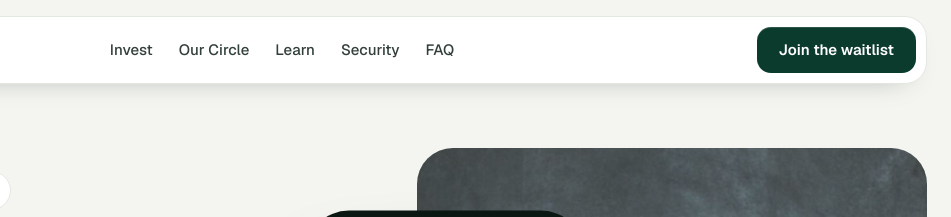
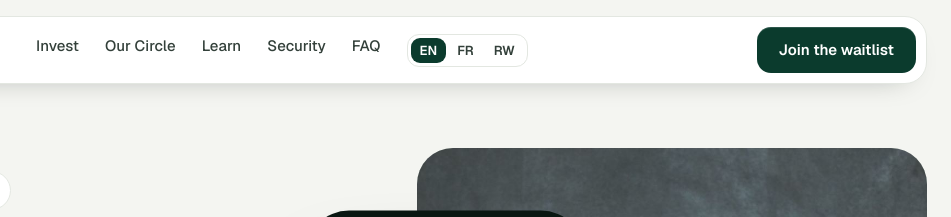
Before and after one commit to lynkinvest/lynk-website, a plain HTML site: page index.html in a window 1280 px wide. Shown: the top 217 px of the page, 329-1280 px from the left. Drawn offline with nearby package versions, Linux system fonts and the light colour scheme.

Commit message:
Add language switcher (EN/FR/RW)

```diff
--- a/css/styles.css
+++ b/css/styles.css
@@ -53,3 +53,11 @@ a{color:#0E7A50}a:hover{color:#0B3B2D}
   #navLinks.open{display:flex !important;flex-direction:column;gap:4px !important;position:absolute;top:calc(100% + 10px);left:0;right:0;background:#fff;border:1px solid rgb(227,231,225);border-radius:18px;box-shadow:rgba(11,20,16,.22) 0px 24px 44px -24px;padding:10px;z-index:60}
   #navLinks.open a{padding:13px 14px;border-radius:12px;font-size:17px;color:rgb(20,40,32) !important}
 }
+
+/* Language switcher */
+.lang-switch{display:inline-flex;gap:2px;padding:3px;border:1px solid rgb(227,231,225);border-radius:12px;background:#fff}
+.lang-switch button{border:0;background:transparent;font:600 13px Geist,Arial,sans-serif;color:#33403A;padding:6px 9px;border-radius:9px;cursor:pointer;line-height:1}
+.lang-switch button[aria-pressed="true"]{background:#0B3B2D;color:#fff}
+@media (max-width:760px){
+  #navLinks.open .lang-switch{align-self:flex-start;margin-top:6px}
+}
--- a/index.html
+++ b/index.html
@@ -25,9 +25,15 @@
         <a href="#learn" style="color: rgb(51, 64, 58); text-decoration: none;">Learn</a>
         <a href="#trust" style="color: rgb(51, 64, 58); text-decoration: none;">Security</a>
         <a href="#faq" style="color: rgb(51, 64, 58); text-decoration: none;">FAQ</a>
+        <div class="lang-switch" role="group" aria-label="Language">
+          <button type="button" data-lang="en" aria-pressed="true">EN</button>
+          <button type="button" data-lang="fr" aria-pressed="false">FR</button>
+          <button type="button" data-lang="rw" aria-pressed="false">RW</button>
+        </div>
       </div>
       <a href="#join" class="press" style="display: inline-flex; align-items: center; min-height: 46px; padding: 0px 22px; border-radius: 14px; background: rgb(11, 59, 45); color: rgb(255, 255, 255); font-weight: 600; font-size: 15px; text-decoration: none; box-shadow: rgba(255, 255, 255, 0.14) 0px 1px 0px inset;">Join the waitlist</a>
-      <button id="navToggle" type="button" aria-label="Open menu" aria-expanded="false"><span></span></button></nav>
+      <button id="navToggle" type="button" aria-label="Open menu" aria-expanded="false"><span></span></button>
+    </nav>
   </div>
 
 
@@ -368,5 +374,6 @@
 
 
 <script src="js/script.js"></script>
+<script src="js/i18n.js"></script>
 </body>
 </html>
--- /dev/null
+++ b/js/i18n.js
@@ -0,0 +1,250 @@
+/* Lynk site translations — EN (source) / FR / RW (Kinyarwanda).
+   Kinyarwanda is a first draft and should be proofread by a native speaker. */
+(function () {
+  var T = {
+    fr: {
+      "Invest": "Investir",
+      "Our Circle": "Notre Cercle",
+      "Learn": "Apprendre",
+      "Security": "Sécurité",
+      "FAQ": "FAQ",
+      "Join the waitlist": "Rejoindre la liste d'attente",
+      "Built in Kigali, for the way Rwanda saves": "Conçu à Kigali, pour la façon dont le Rwanda épargne",
+      "Save together.": "Épargnez ensemble.",
+      "Grow": "Investissez",
+      "together.": "ensemble.",
+      "Lynk lets you buy shares in companies on the Rwanda Stock Exchange from your phone, on your own or with your ikimina. Fund it with Mobile Money and start small.": "Lynk vous permet d'acheter des actions d'entreprises cotées à la Bourse du Rwanda depuis votre téléphone, seul ou avec votre ikimina. Approvisionnez avec Mobile Money et commencez petit.",
+      "How it works": "Comment ça marche",
+      "Good morning,": "Bonjour,",
+      "Total balance": "Solde total",
+      "Cash": "Espèces",
+      "Shares": "Actions",
+      "Circle": "Cercle",
+      "Kimironko Traders pool": "Pool Kimironko Traders",
+      "Rwanda Stock Exchange": "Bourse du Rwanda",
+      "Own a piece of the companies you use every day.": "Possédez une part des entreprises que vous utilisez chaque jour.",
+      "Your bank, your network, your favourite drink. Search the Rwanda Stock Exchange, follow prices over a week or a year, and buy shares in a few taps. You always see the cost before you confirm.": "Votre banque, votre réseau, votre boisson préférée. Explorez la Bourse du Rwanda, suivez les prix sur une semaine ou une année, et achetez des actions en quelques clics. Vous voyez toujours le coût avant de confirmer.",
+      "Search and filter by sector": "Recherchez et filtrez par secteur",
+      "Price alerts on any company": "Alertes de prix sur toute entreprise",
+      "Clear charts, 1W to 1Y": "Graphiques clairs, 1S à 1A",
+      "Cost and risk before you buy": "Coût et risque avant d'acheter",
+      "Search companies": "Rechercher des entreprises",
+      "All": "Tout",
+      "Banking": "Banques",
+      "Telecoms": "Télécoms",
+      "Beverages": "Boissons",
+      "Price alert": "Alerte de prix",
+      "Bank of Kigali reached RWF 312": "Bank of Kigali a atteint 312 RWF",
+      "5 members": "5 membres",
+      "Invested pool": "Pool investi",
+      "You": "Vous",
+      "Your ikimina, now investing together.": "Votre ikimina, désormais investir ensemble.",
+      "Bring your savings group into Lynk. Your cash rotation stays exactly as it is, and the group can choose to grow a separate invested pool together.": "Amenez votre groupe d'épargne dans Lynk. Votre rotation d'argent reste exactement telle quelle, et le groupe peut choisir de faire croître ensemble un pool investi distinct.",
+      "Two pots, kept apart.": "Deux cagnottes, séparées.",
+      "Savings are never invested.": "L'épargne n'est jamais investie.",
+      "Every share tracked.": "Chaque action suivie.",
+      "Each member sees what they put in and what it's worth.": "Chaque membre voit ce qu'il a mis et ce que cela vaut.",
+      "Decide together.": "Décidez ensemble.",
+      "The pool invests only when the group agrees.": "Le pool investit uniquement lorsque le groupe est d'accord.",
+      "Leave on your terms.": "Partez selon vos conditions.",
+      "Withdraw your own share; the circle carries on.": "Retirez votre propre part ; le cercle continue.",
+      "Start with Mobile Money. Invest in minutes.": "Commencez avec Mobile Money. Investissez en quelques minutes.",
+      "Create your account": "Créez votre compte",
+      "Sign up and verify your identity with your National ID or passport.": "Inscrivez-vous et vérifiez votre identité avec votre carte d'identité nationale ou votre passeport.",
+      "Add money": "Ajoutez de l'argent",
+      "MTN Mobile Money, Airtel Money or a bank transfer. Fees and arrival time shown before you pay.": "MTN Mobile Money, Airtel Money ou un virement bancaire. Frais et délai d'arrivée affichés avant de payer.",
+      "Pick a company or join your circle's pool, review the cost, and confirm.": "Choisissez une entreprise ou rejoignez le pool de votre cercle, vérifiez le coût et confirmez.",
+      "How much do you want to add?": "Combien voulez-vous ajouter ?",
+      "Bank transfer": "Virement bancaire",
+      "Add RWF 10,000": "Ajouter 10 000 RWF",
+      "Understand it before you invest it.": "Comprenez-le avant d'investir.",
+      "Short guides in plain language, in Ikinyarwanda, English and Français. Three minutes each, no jargon.": "De courts guides en langage simple, en Ikinyarwanda, anglais et français. Trois minutes chacun, sans jargon.",
+      "What is a share?": "Qu'est-ce qu'une action ?",
+      "3 min": "3 min",
+      "Prices go up and down": "Les prix montent et descendent",
+      "How Our Circle works": "Comment fonctionne Notre Cercle",
+      "4 min": "4 min",
+      "Spreading your money": "Répartir votre argent",
+      "How buying shares works": "Comment fonctionne l'achat d'actions",
+      "Quick question": "Question rapide",
+      "1 of 1": "1 sur 1",
+      "You buy one share of Bank of Kigali. What do you now own?": "Vous achetez une action de Bank of Kigali. Que possédez-vous maintenant ?",
+      "A loan to the bank that pays fixed interest": "Un prêt à la banque qui rapporte un intérêt fixe",
+      "A small piece of the company itself": "Une petite part de l'entreprise elle-même",
+      "A savings account at Bank of Kigali": "Un compte d'épargne à Bank of Kigali",
+      "Built to be trusted with your money.": "Conçu pour mériter votre confiance.",
+      "Lynk Ltd is a company registered in Rwanda, TIN 156077063.": "Lynk Ltd est une société enregistrée au Rwanda, NIF 156077063.",
+      "Licensed broker partner": "Partenaire courtier agréé",
+      "Your trades are placed by a licensed broker, inside Rwanda's capital-markets rules.": "Vos transactions sont effectuées par un courtier agréé, selon les règles des marchés de capitaux du Rwanda.",
+      "Verified identities": "Identités vérifiées",
+      "Every investor verifies with a National ID or passport before investing.": "Chaque investisseur se vérifie avec une carte d'identité nationale ou un passeport avant d'investir.",
+      "Locked to you": "Verrouillé à vous",
+      "An app PIN and fingerprint sign-in keep your account in your hands.": "Un code PIN et la connexion par empreinte digitale gardent votre compte entre vos mains.",
+      "Honest about risk": "Honnête sur le risque",
+      "Costs and risks before every purchase, and a warning before any withdrawal at a loss.": "Coûts et risques avant chaque achat, et un avertissement avant tout retrait à perte.",
+      "Rwanda already saves together. Lynk helps it grow together.": "Le Rwanda épargne déjà ensemble. Lynk l'aide à grandir ensemble.",
+      "Questions, answered.": "Questions, répondues.",
+      "The basics, before you start investing with Lynk.": "L'essentiel, avant de commencer à investir avec Lynk.",
+      "What is Lynk?": "Qu'est-ce que Lynk ?",
+      "Lynk is a Rwandan app for buying shares in companies on the Rwanda Stock Exchange from your phone, on your own or together with your ikimina.": "Lynk est une application rwandaise pour acheter des actions d'entreprises à la Bourse du Rwanda depuis votre téléphone, seul ou avec votre ikimina.",
+      "When can I start?": "Quand puis-je commencer ?",
+      "Who places my trades?": "Qui effectue mes transactions ?",
+      "How do I add money?": "Comment ajouter de l'argent ?",
+      "What is Our Circle?": "Qu'est-ce que Notre Cercle ?",
+      "Can I lose money?": "Puis-je perdre de l'argent ?",
+      "Be first in the circle.": "Soyez le premier dans le cercle.",
+      "Join the waitlist and we'll tell you the day Lynk opens.": "Rejoignez la liste d'attente et nous vous dirons le jour où Lynk ouvre.",
+      "Email address": "Adresse e-mail",
+      "Lead an ikimina? Bring your whole group when we open.": "Vous dirigez une ikimina ? Amenez tout votre groupe à l'ouverture.",
+      "Save together. Grow together. Invest in the Rwanda Stock Exchange from your phone.": "Épargnez ensemble. Investissez ensemble. Investissez à la Bourse du Rwanda depuis votre téléphone.",
+      "Product": "Produit",
+      "Company": "Entreprise",
+      "Terms and privacy": "Conditions et confidentialité",
+      "Contact": "Contact",
+      "© 2026 Lynk Ltd, registered in Rwanda, TIN 156077063. Investing will be offered through a licensed broker partner, subject to regulatory approval. Lynk does not give financial advice. The value of shares can go down as well as up, and you could get back less than you invest.": "© 2026 Lynk Ltd, enregistrée au Rwanda, NIF 156077063. L'investissement sera proposé via un partenaire courtier agréé, sous réserve d'approbation réglementaire. Lynk ne donne pas de conseils financiers. La valeur des actions peut varier à la baisse comme à la hausse, et vous pourriez récupérer moins que votre investissement."
+    },
+    rw: {
+      "Invest": "Shora",
+      "Our Circle": "Uruziga Rwacu",
+      "Learn": "Kwiga",
+      "Security": "Umutekano",
+      "FAQ": "Ibibazo",
+      "Join the waitlist": "Iyandikishe ku rutonde",
+      "Built in Kigali, for the way Rwanda saves": "Byakorewe i Kigali, ku buryo u Rwanda ruzigama",
+      "Save together.": "Zigamira hamwe.",
+      "Grow": "Mukure",
+      "together.": "hamwe.",
+      "Lynk lets you buy shares in companies on the Rwanda Stock Exchange from your phone, on your own or with your ikimina. Fund it with Mobile Money and start small.": "Lynk ituma ushobora kugura imigabane y'amasosiyete ari ku Isoko ry'Imari n'Imigabane ry'u Rwanda ukoresheje telefoni yawe, wenyine cyangwa n'ikimina cyawe. Ushyiremo amafaranga na Mobile Money kandi utangirire ku muto.",
+      "How it works": "Uko bikora",
+      "Good morning,": "Mwaramutse,",
+      "Total balance": "Amafaranga yose",
+      "Cash": "Amafaranga",
+      "Shares": "Imigabane",
+      "Circle": "Uruziga",
+      "Kimironko Traders pool": "Ikigega cya Kimironko Traders",
+      "Rwanda Stock Exchange": "Isoko ry'Imari n'Imigabane ry'u Rwanda",
+      "Own a piece of the companies you use every day.": "Tunga igice cy'amasosiyete ukoresha buri munsi.",
+      "Your bank, your network, your favourite drink. Search the Rwanda Stock Exchange, follow prices over a week or a year, and buy shares in a few taps. You always see the cost before you confirm.": "Banki yawe, urusobe rwawe, ikinyobwa ukunda. Shakisha ku Isoko ry'Imari ry'u Rwanda, ukurikirane ibiciro mu cyumweru cyangwa umwaka, kandi ugure imigabane mu gukanda gake. Buri gihe ubona igiciro mbere yo kwemeza.",
+      "Search and filter by sector": "Shakisha kandi ushungure ukurikije urwego",
+      "Price alerts on any company": "Imenyesha ry'igiciro kuri buri sosiyete",
+      "Clear charts, 1W to 1Y": "Imbonerahamwe zisobanutse, icyumweru kugeza umwaka",
+      "Cost and risk before you buy": "Igiciro n'ingorane mbere yo kugura",
+      "Search companies": "Shakisha amasosiyete",
+      "All": "Byose",
+      "Banking": "Amabanki",
+      "Telecoms": "Itumanaho",
+      "Beverages": "Ibinyobwa",
+      "Price alert": "Imenyesha ry'igiciro",
+      "Bank of Kigali reached RWF 312": "Bank of Kigali yageze kuri RWF 312",
+      "5 members": "Abanyamuryango 5",
+      "Invested pool": "Ikigega cyashowe",
+      "You": "Wowe",
+      "Your ikimina, now investing together.": "Ikimina cyawe, ubu gishora hamwe.",
+      "Bring your savings group into Lynk. Your cash rotation stays exactly as it is, and the group can choose to grow a separate invested pool together.": "Zana itsinda ryawe ry'ukuzigama muri Lynk. Uburyo mukuza amafaranga bukomeza uko buri, kandi itsinda rishobora guhitamo kongera hamwe ikigega cyihariye cyashowe.",
+      "Two pots, kept apart.": "Ibigega bibiri, bitandukanye.",
+      "Savings are never invested.": "Ukuzigama ntigushorwa na rimwe.",
+      "Every share tracked.": "Buri mugabane urakurikiranwa.",
+      "Each member sees what they put in and what it's worth.": "Buri munyamuryango abona icyo yashyizemo n'agaciro kacyo.",
+      "Decide together.": "Mufate ibyemezo hamwe.",
+      "The pool invests only when the group agrees.": "Ikigega gishora gusa igihe itsinda ryemeranyije.",
+      "Leave on your terms.": "Genda uko ushaka.",
+      "Withdraw your own share; the circle carries on.": "Kuramo umugabane wawe; uruziga rukomeza.",
+      "Start with Mobile Money. Invest in minutes.": "Tangira na Mobile Money. Shora mu minota mike.",
+      "Create your account": "Fungura konti yawe",
+      "Sign up and verify your identity with your National ID or passport.": "Iyandikishe kandi wemeze umwirondoro wawe ukoresheje indangamuntu cyangwa pasiporo.",
+      "Add money": "Ongeraho amafaranga",
+      "MTN Mobile Money, Airtel Money or a bank transfer. Fees and arrival time shown before you pay.": "MTN Mobile Money, Airtel Money cyangwa kohereza muri banki. Amafaranga n'igihe bigeraho byerekanwa mbere yo kwishyura.",
+      "Pick a company or join your circle's pool, review the cost, and confirm.": "Hitamo sosiyete cyangwa winjire mu kigega cy'uruziga rwawe, usuzume igiciro, hanyuma wemeze.",
+      "How much do you want to add?": "Ni angahe ushaka kongeraho?",
+      "Bank transfer": "Kohereza muri banki",
+      "Add RWF 10,000": "Ongeraho RWF 10,000",
+      "Understand it before you invest it.": "Byumve mbere yo kubishoramo.",
+      "Short guides in plain language, in Ikinyarwanda, English and Français. Three minutes each, no jargon.": "Ubuyobozi bugufi mu rurimi ryoroshye, mu Kinyarwanda, Icyongereza n'Igifaransa. Iminota itatu buri bumwe, nta magambo akomeye.",
+      "What is a share?": "Umugabane ni iki?",
+      "3 min": "iminota 3",
+      "Prices go up and down": "Ibiciro birazamuka bikanamanuka",
+      "How Our Circle works": "Uko Uruziga Rwacu rukora",
+      "4 min": "iminota 4",
+      "Spreading your money": "Gukwirakwiza amafaranga yawe",
+      "How buying shares works": "Uko kugura imigabane bikora",
+      "Quick question": "Ikibazo cyihuse",
+      "1 of 1": "1 kuri 1",
+      "You buy one share of Bank of Kigali. What do you now own?": "Waguze umugabane umwe wa Bank of Kigali. None utunze iki?",
+      "A loan to the bank that pays fixed interest": "Inguzanyo wahaye banki itanga inyungu ihamye",
+      "A small piece of the company itself": "Igice gito cya sosiyete ubwayo",
+      "A savings account at Bank of Kigali": "Konti y'ukuzigama kuri Bank of Kigali",
+      "Built to be trusted with your money.": "Yubatswe kugira ngo yizerwe ku mafaranga yawe.",
+      "Lynk Ltd is a company registered in Rwanda, TIN 156077063.": "Lynk Ltd ni sosiyete yanditswe mu Rwanda, TIN 156077063.",
+      "Licensed broker partner": "Umufatanyabikorwa w'umucuruzi wemewe",
+      "Your trades are placed by a licensed broker, inside Rwanda's capital-markets rules.": "Ibicuruzwa byawe bishyirwaho n'umucuruzi wemewe, hakurikijwe amabwiriza y'isoko ry'imari ry'u Rwanda.",
+      "Verified identities": "Imyirondoro yemejwe",
+      "Every investor verifies with a National ID or passport before investing.": "Buri mushoramari yemeza akoresheje indangamuntu cyangwa pasiporo mbere yo gushora.",
+      "Locked to you": "Bifunze kuri wowe",
+      "An app PIN and fingerprint sign-in keep your account in your hands.": "PIN ya porogaramu no kwinjira ukoresheje igikumwe bigumisha konti yawe mu biganza byawe.",
+      "Honest about risk": "Kutabeshya ku ngorane",
+      "Costs and risks before every purchase, and a warning before any withdrawal at a loss.": "Ikiguzi n'ingorane mbere ya buri kugura, n'umuburo mbere yo kuramo amafaranga mu gihombo.",
+      "Rwanda already saves together. Lynk helps it grow together.": "U Rwanda rusanzwe ruzigamira hamwe. Lynk ifasha gukura hamwe.",
+      "Questions, answered.": "Ibibazo, bisubijwe.",
+      "The basics, before you start investing with Lynk.": "Ibanze, mbere yo gutangira gushora na Lynk.",
+      "What is Lynk?": "Lynk ni iki?",
+      "Lynk is a Rwandan app for buying shares in companies on the Rwanda Stock Exchange from your phone, on your own or together with your ikimina.": "Lynk ni porogaramu y'u Rwanda yo kugura imigabane y'amasosiyete ku Isoko ry'Imari ry'u Rwanda ukoresheje telefoni yawe, wenyine cyangwa hamwe n'ikimina cyawe.",
+      "When can I start?": "Ni ryari nshobora gutangira?",
+      "Who places my trades?": "Ninde ushyira ibicuruzwa byanjye?",
+      "How do I add money?": "Nongeraho nte amafaranga?",
+      "What is Our Circle?": "Uruziga Rwacu ni iki?",
+      "Can I lose money?": "Nshobora guhomba?",
+      "Be first in the circle.": "Ba uwa mbere mu ruziga.",
+      "Join the waitlist and we'll tell you the day Lynk opens.": "Iyandikishe ku rutonde kandi tuzakubwira umunsi Lynk izafungura.",
+      "Email address": "Aderesi ya imeyili",
+      "Lead an ikimina? Bring your whole group when we open.": "Uyobora ikimina? Zana itsinda ryawe ryose igihe tuzafungura.",
+      "Save together. Grow together. Invest in the Rwanda Stock Exchange from your phone.": "Zigamira hamwe. Mukure hamwe. Shora ku Isoko ry'Imari ry'u Rwanda ukoresheje telefoni yawe.",
+      "Product": "Igicuruzwa",
+      "Company": "Sosiyete",
+      "Terms and privacy": "Amabwiriza n'ibanga",
+      "Contact": "Twandikire",
+      "© 2026 Lynk Ltd, registered in Rwanda, TIN 156077063. Investing will be offered through a licensed broker partner, subject to regulatory approval. Lynk does not give financial advice. The value of shares can go down as well as up, and you could get back less than you invest.": "© 2026 Lynk Ltd, yanditswe mu Rwanda, TIN 156077063. Ishoramari rizatangwa binyuze ku mufatanyabikorwa w'umucuruzi wemewe, bitewe no kwemererwa n'inzego zibishinzwe. Lynk ntitanga inama z'imari. Agaciro k'imigabane gashobora kumanuka cyangwa kuzamuka, kandi ushobora gusubizwa make kuruta ibyo washoyemo."
+    }
+  };
+
+  var nodes = [];
+  function collect(root) {
+    var w = document.createTreeWalker(root, NodeFilter.SHOW_TEXT, {
+      acceptNode: function (n) {
+        if (!n.nodeValue || !n.nodeValue.trim()) return NodeFilter.FILTER_REJECT;
+        var p = n.parentNode ? n.parentNode.nodeName : "";
+        if (p === "SCRIPT" || p === "STYLE") return NodeFilter.FILTER_REJECT;
+        return NodeFilter.FILTER_ACCEPT;
+      }
+    });
+    var n;
+    while ((n = w.nextNode())) nodes.push([n, n.nodeValue]);
+  }
+
+  function apply(lang) {
+    for (var i = 0; i < nodes.length; i++) {
+      var node = nodes[i][0], orig = nodes[i][1], key = orig.trim();
+      if (lang === "en") { node.nodeValue = orig; continue; }
+      var dict = T[lang];
+      if (dict && dict[key] != null) node.nodeValue = orig.replace(key, dict[key]);
+      else node.nodeValue = orig;
+    }
+    document.documentElement.setAttribute("lang", lang);
+    var btns = document.querySelectorAll("[data-lang]");
+    for (var b = 0; b < btns.length; b++)
+      btns[b].setAttribute("aria-pressed", btns[b].getAttribute("data-lang") === lang ? "true" : "false");
+    try { localStorage.setItem("lynk_lang", lang); } catch (e) {}
+  }
+
+  function init() {
+    collect(document.body);
+    var saved = "en";
+    try { saved = localStorage.getItem("lynk_lang") || "en"; } catch (e) {}
+    var sw = document.querySelectorAll("[data-lang]");
+    for (var i = 0; i < sw.length; i++)
+      sw[i].addEventListener("click", function () { apply(this.getAttribute("data-lang")); });
+    apply(saved === "fr" || saved === "rw" ? saved : "en");
+  }
+
+  if (document.readyState !== "loading") init();
+  else document.addEventListener("DOMContentLoaded", init);
+})();
```
